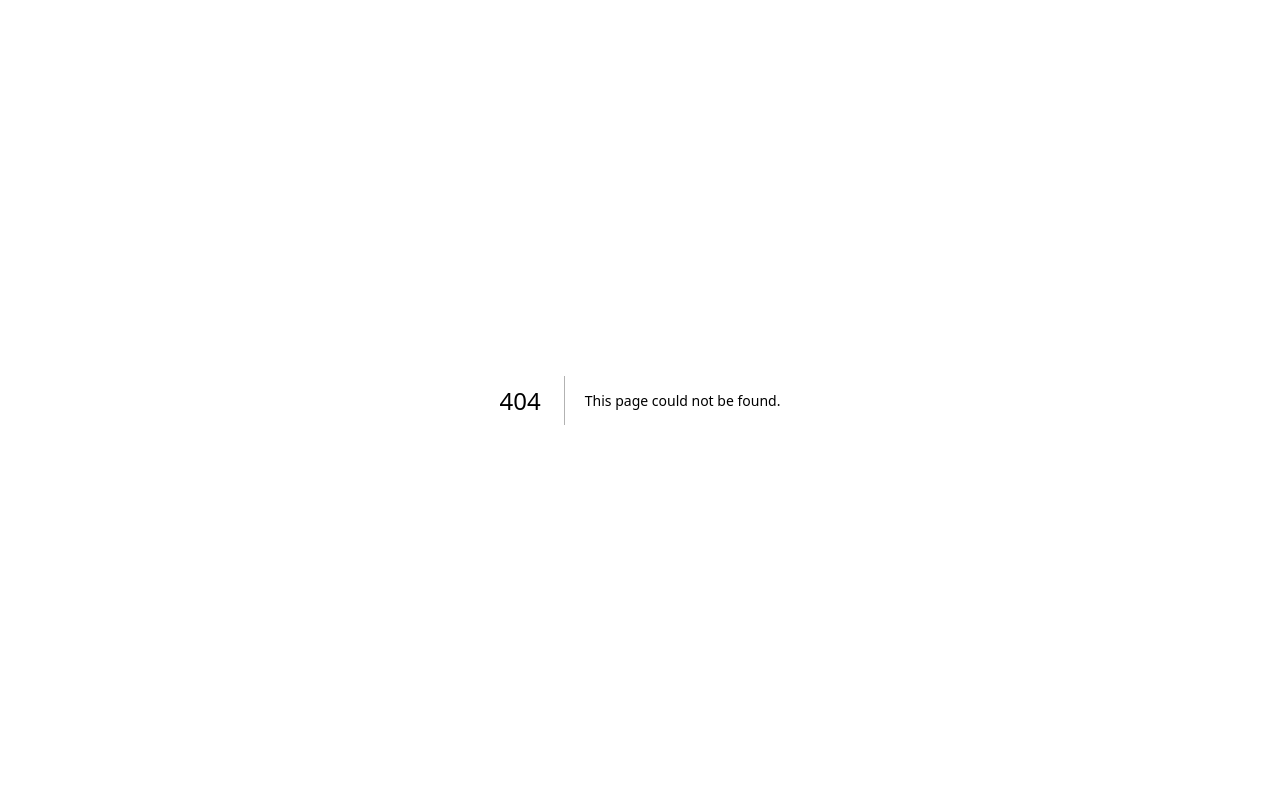
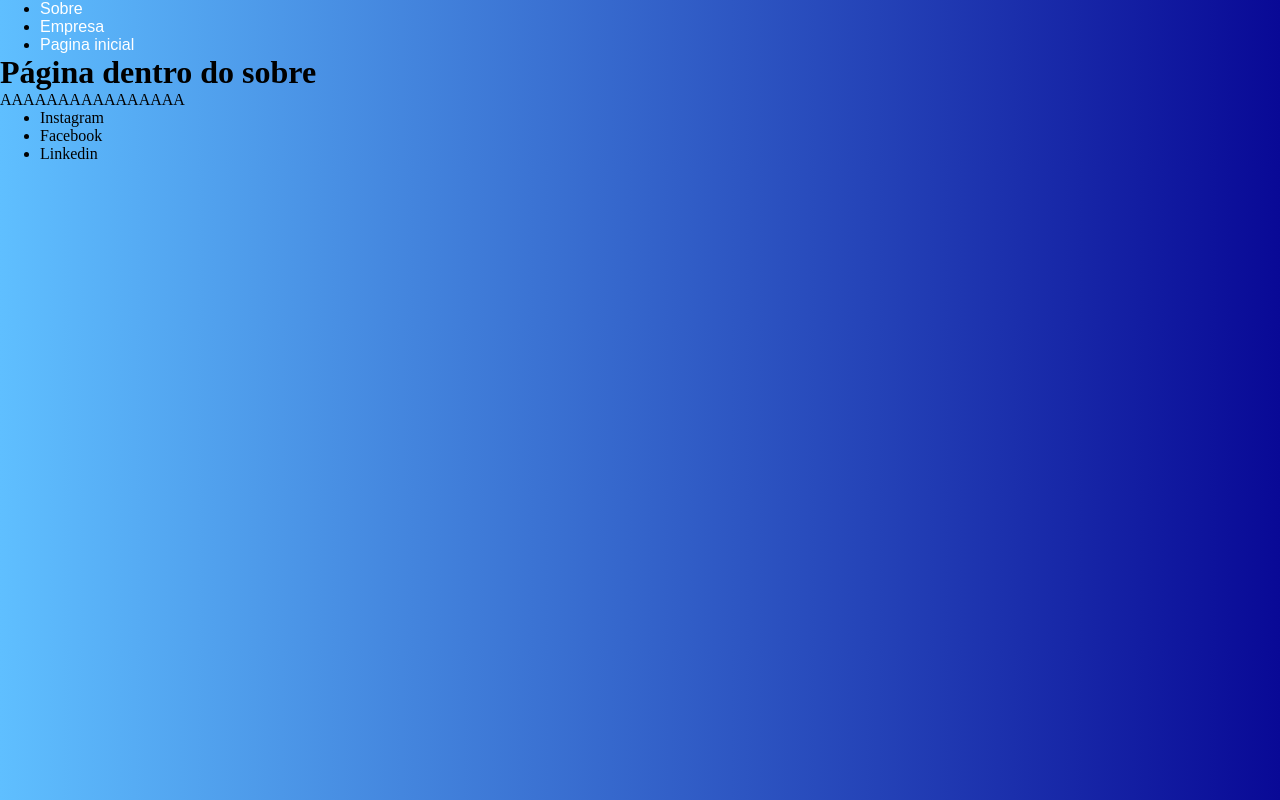
Before and after one commit to onlyzs2/nextjs, a Next.js app in the folder projeto01/: page /sobre/empresa in a window 1280 px wide. Before the commit this address had no page. Built offline with nearby package versions, Linux system fonts and the light colour scheme.

Commit message:
correto!!

```diff
--- a/projeto01/src/app/layout.jsx
+++ b/projeto01/src/app/layout.jsx
@@ -1,5 +1,6 @@
 import { Geist, Geist_Mono } from "next/font/google";
 import "./globals.css";
+import Link from "next/link";
 
 const geistSans = Geist({
   variable: "--font-geist-sans",
@@ -15,11 +16,33 @@ export const metadata = {
   title: "TIER 11",
   description: "Generated by create next app",
 };
-
 export default function RootLayout({ children }) {
   return (
     <html lang="en" className={`${geistSans.variable} ${geistMono.variable}`}>
-      <body>{children}</body>
+      <body>
+        <header>
+          <ul>
+            <li><a href="/sobre"> Sobre</a></li>
+            <li><a href="/sobre/empresa">Empresa</a></li>
+            <li> <Link href={"/"}> Pagina inicial</Link></li>
+          </ul>
+        </header>
+
+
+        {children}
+
+        <footer>
+
+          <ul>
+            <li>Instagram</li>
+            <li>Facebook</li>
+            <li>Linkedin</li>
+          </ul>
+
+          </footer>
+
+
+      </body>
     </html>
   );
 }
--- a/projeto01/src/app/page.jsx
+++ b/projeto01/src/app/page.jsx
@@ -30,7 +30,7 @@ export default function Home() {
           </div>
       </div>
         <div className="navRedirect">
-          <a className="wwuPrincipal" href="">WORK WITH US</a>aaa
+          <a className="wwuPrincipal" href="">WORK WITH US</a>
         </div>
 
     </>
--- /dev/null
+++ b/projeto01/src/app/sobre/empresa/page.jsx
@@ -0,0 +1,7 @@
+export default function Empresa(){
+    return(<>
+        <h1>Página dentro do sobre</h1>
+        <p>AAAAAAAAAAAAAAAA</p>
+        </>
+    )
+}
--- /dev/null
+++ b/projeto01/src/app/sobre/sobre.css
@@ -0,0 +1,4 @@
+h1{
+    color: white;
+    font-size: 50px;
+}
```
Also changed, not shown: projeto01/src/app/sobre/page.jsx (added, +9 -0 lines).
